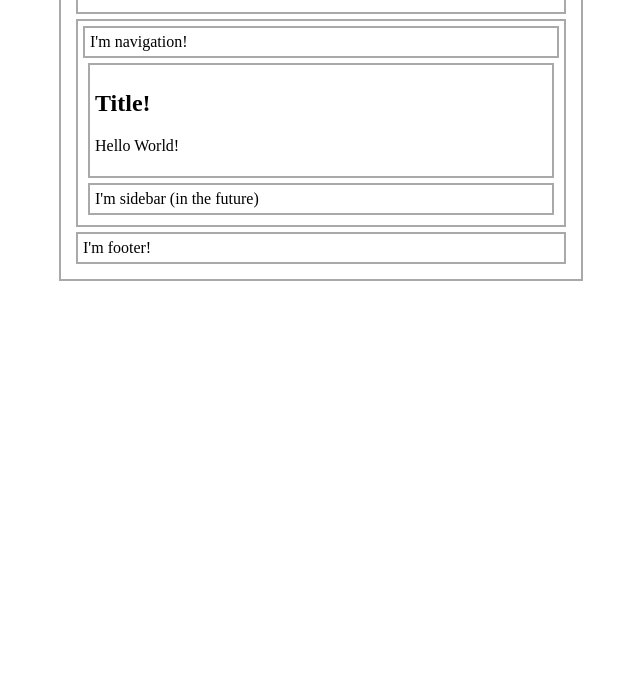
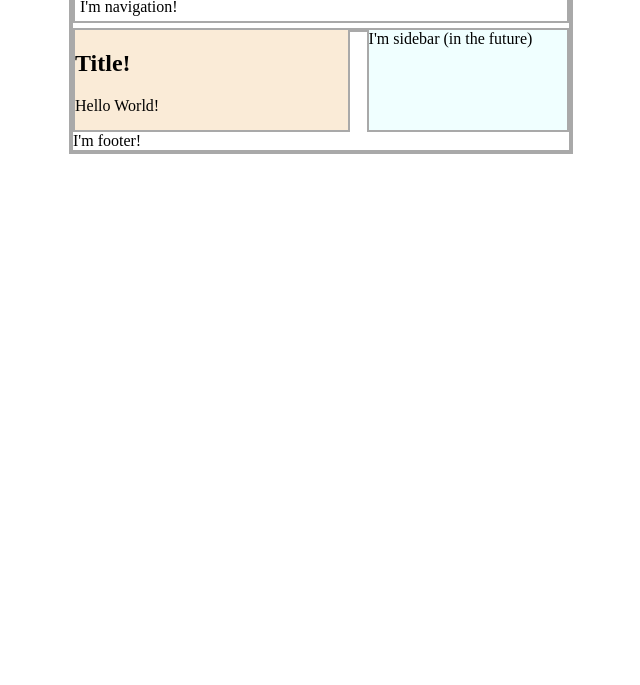
Before and after one commit to Mufofu/mufofu.github.io, a plain HTML site: page index.html in a window 1280 px wide. Shown: the part 115-800 px from the top of the page, without its empty margins (319-959 px from the left). Drawn offline with Linux system fonts and the light colour scheme.

Commit message:
i don't understand

```diff
--- a/style.css
+++ b/style.css
@@ -3,7 +3,6 @@ body {
     border-style: solid;
     border-width: 2px;
     border-color: darkgray;
-    padding: 10px;
     position: relative;
     margin: auto;
 
@@ -13,24 +12,12 @@ main {
     border-style: solid;
     border-width: 2px;
     border-color: darkgray;
-    padding: 5px;
-    margin: 5px;
 }
 
 header {
     border-style: solid;
     border-width: 2px;
     border-color: darkgray;
-    padding: 5px;
-    margin: 5px;
-}
-
-footer {
-    border-style: solid;
-    border-width: 2px;
-    border-color: darkgray;
-    padding: 5px;
-    margin: 5px;
 }
 
 nav {
@@ -45,14 +32,24 @@ section {
     border-style: solid;
     border-width: 2px;
     border-color: darkgray;
-    padding: 5px;
-    margin: 5px;
+    float: left;
+    width: 55%;
+    height: 100px;
+    background-color: antiquewhite;
 }
 
 aside {
     border-style: solid;
     border-width: 2px;
     border-color: darkgray;
-    padding: 5px;
-    margin: 5px;
+    float: right;
+    width: 40%;
+    height: 100px;
+    background-color: azure;
 }
+
+footer {
+    border-style: solid;
+    border-width: 2px;
+    border-color: darkgray;
+}
```
